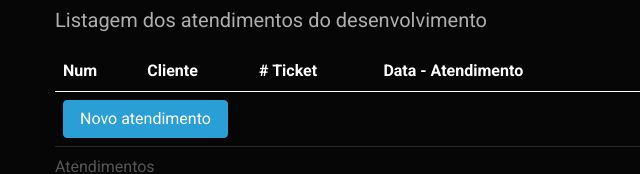
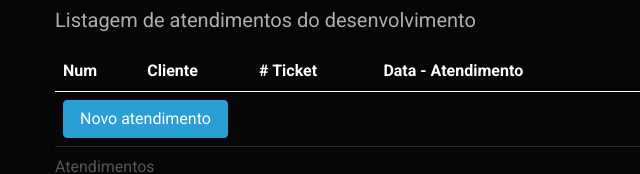
Before and after one commit to guites/socket-tables, a website: page index.html in a window 1280 px wide. Shown: the part 200-374 px from the top of the page, 27-667 px from the left. Drawn offline with nearby package versions, Linux system fonts and the light colour scheme; no server answers.

Commit message:
alt title

```diff
--- a/index.html
+++ b/index.html
@@ -4,7 +4,7 @@
     <meta http-equiv="Content-type" content="text/html; charset=UTF-8">
     <meta name="viewport" content="width=device-width, initial-scale=1.0">
     <meta encoding="UTF-8">
-    <title>To-do list</title>
+    <title>To-do list | AstrusWeb</title>
     <link rel="stylesheet" href="bootstrap.min.css">
   </head>
   <body style="padding-top:120px;">
@@ -67,7 +67,7 @@
         <div class="row">
           <div class="col-lg-8 col-md-7 col-sm-6">
             <h1>Atendimentos</h1>
-            <p class="lead">Listagem dos atendimentos do desenvolvimento</p>
+            <p class="lead">Listagem de atendimentos do desenvolvimento</p>
           </div>
           <div class="col-lg-2 col-md-5 col-sm-6 d-flex align-items-center justify-content-center flex-row">
             <p id="active-users" class="mb-0 text-info">
```
